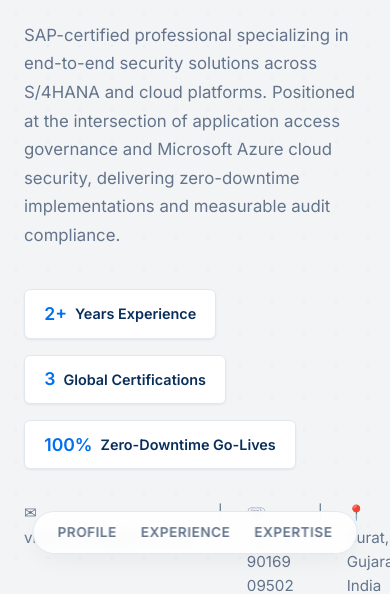
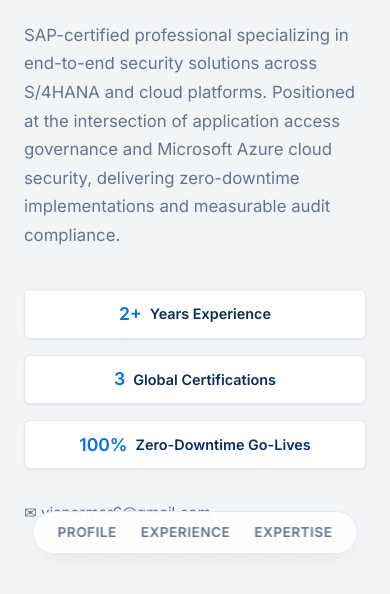
Before and after one commit to lucifer1112/Portfolio, a plain HTML site: page index.html in a window 390 px wide. Shown: the part 258-852 px from the top of the page. Drawn offline with Linux system fonts and the light colour scheme; a web font is replaced by a local one.

Commit message:
Update index.html

```diff
--- a/index.html
+++ b/index.html
@@ -315,11 +315,36 @@
         }
 
         /* Responsive */
+                /* Responsive Fixes */
         @media (max-width: 768px) {
             .hero-name { font-size: 2.2rem; }
             .timeline-item { padding-left: 0; }
             .timeline::before, .timeline-dot { display: none; }
             section { padding: 60px 0; }
+
+            /* 1. Stack stat badges neatly */
+            .hero-stats {
+                flex-direction: column;
+                align-items: stretch;
+            }
+            .stat-badge {
+                justify-content: center;
+            }
+
+            /* 2. Fix contact info wrapping */
+            .contact-links {
+                flex-direction: column;
+                gap: 0.8rem;
+                align-items: flex-start;
+            }
+            .contact-links span:not([class]) {
+                display: none; /* Hides the '|' separators on mobile */
+            }
+
+            /* 3. Fix bottom nav overlap */
+            body {
+                padding-bottom: 100px; /* Gives space so you can scroll past the nav */
+            }
         }
     </style>
 </head>
```
